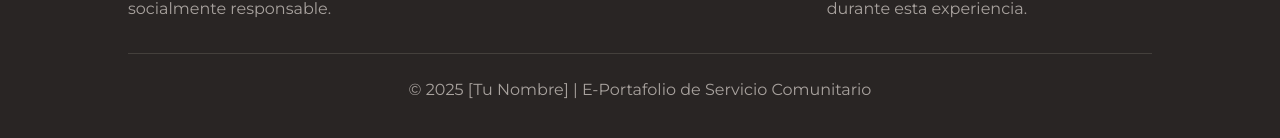
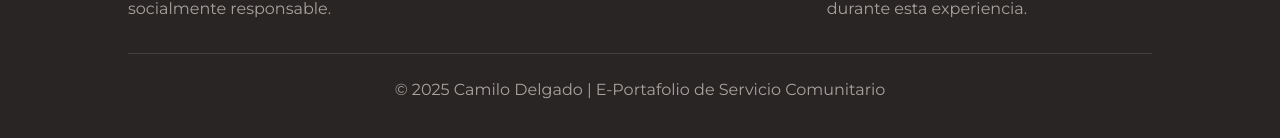
Before and after one commit to mdunda09/hola, a React (Vite) app: page / in a window 1280 px wide. Shown: the part 7808-7946 px from the top of the page. Built offline with nearby package versions, Linux system fonts and the light colour scheme.

Commit message:
Update Footer.tsx

```diff
--- a/src/components/Footer.tsx
+++ b/src/components/Footer.tsx
@@ -73,7 +73,7 @@ const Footer: React.FC = () => {
             </div>
 
             <div className="text-center text-stone-400 border-t border-stone-700 pt-6">
-              <p>&copy; {currentYear} [Tu Nombre] | E-Portafolio de Servicio Comunitario</p>
+              <p>&copy; {currentYear} Camilo Delgado | E-Portafolio de Servicio Comunitario</p>
             </div>
           </div>
         </div>
```
